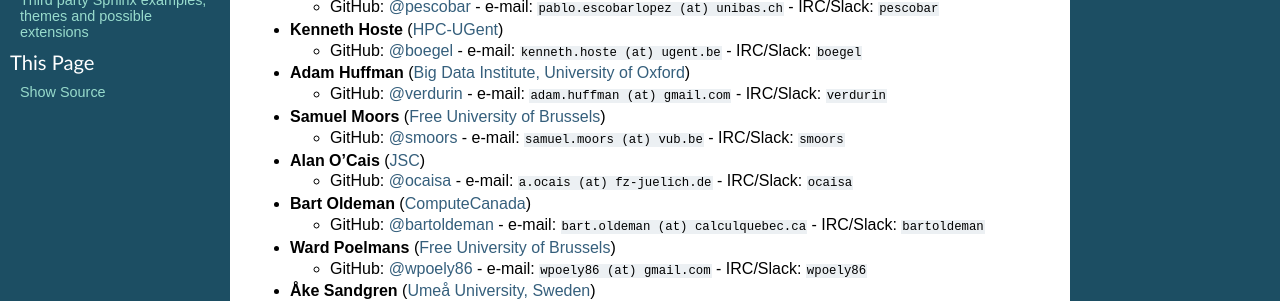
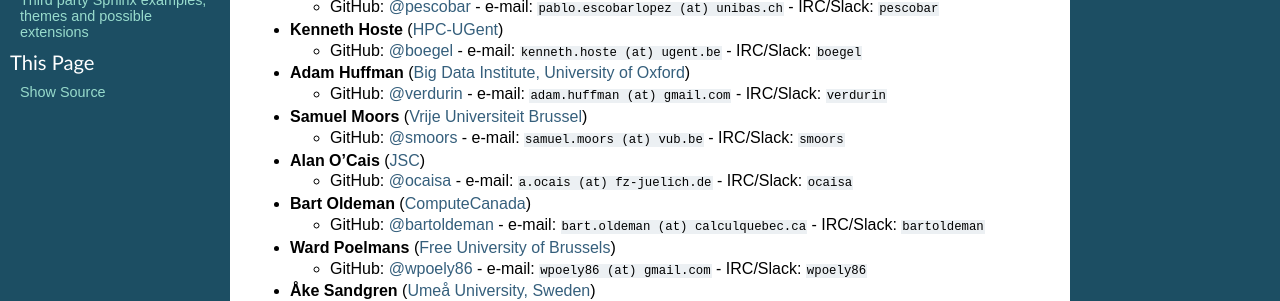
Before and after one commit to easybuilders/easybuild, a Sphinx documentation site: the page built from docs/Maintainers.rst, in a window 1280 px wide. Shown: the part 1199-1500 px from the top of the page. Built offline with Sphinx 7.4.7, drawn with Linux system fonts in a browser that asks for light colours; pages that are not in the unit, such as notebooks, are missing from menus.

Commit message:
Update Maintainers.rst

```diff
--- a/docs/Maintainers.rst
+++ b/docs/Maintainers.rst
@@ -80,7 +80,7 @@
 
   * GitHub: `@verdurin <https://github.com/verdurin>`_ - e-mail: ``adam.huffman (at) gmail.com`` - IRC/Slack: ``verdurin``
 
-* **Samuel Moors** (`Free University of Brussels <https://hpc.ulb.be//>`_)
+* **Samuel Moors** (`Vrije Universiteit Brussel <https://hpc.vub.be>`_)
 
   * GitHub: `@smoors <https://github.com/smoors>`_ - e-mail: ``samuel.moors (at) vub.be`` - IRC/Slack: ``smoors``
 
```
